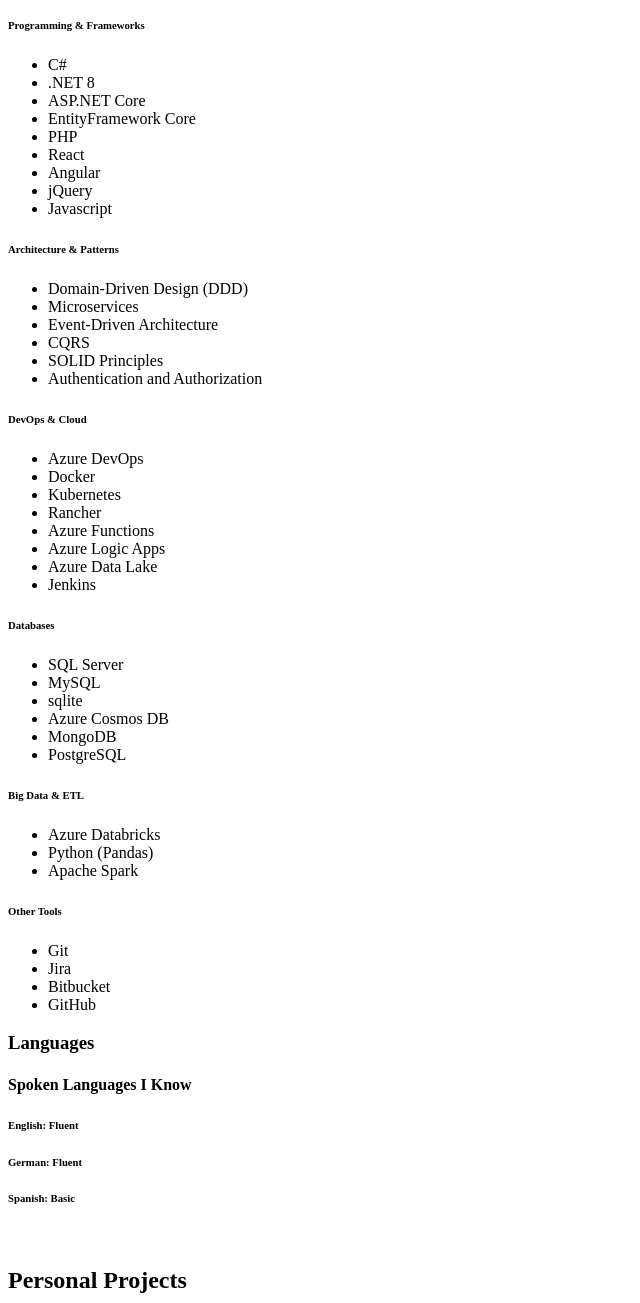
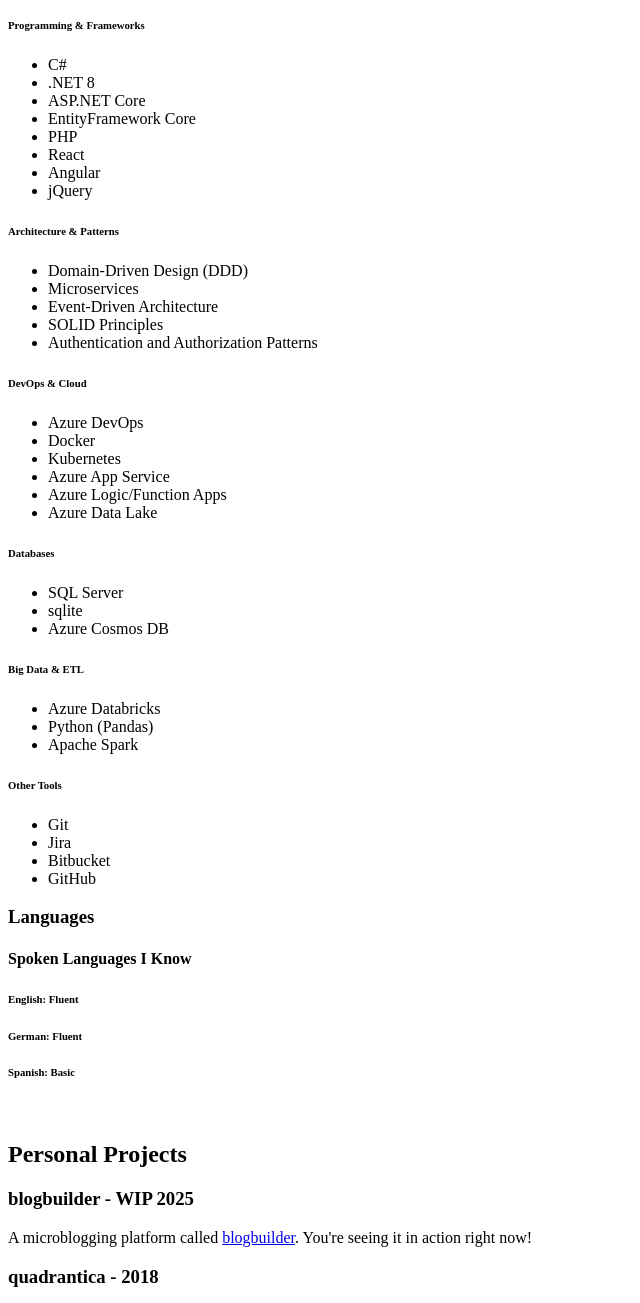
Before and after one commit to cloudsmithr/blogbuilder, a PHP site: page /about in a window 1280 px wide. Shown: the part 1365-2668 px from the top of the page, without its empty margins (0-640 px from the left). Run offline with PHP 8.4, Linux system fonts and the light colour scheme.

Commit message:
MVP COMPLETE

```diff
--- a/adminpanel/index.php
+++ b/adminpanel/index.php
@@ -29,7 +29,7 @@ include __DIR__ . '/../src/adminviews/adminheader.php';
             <tr>
                 <td><?= htmlspecialchars($post['title']) ?></td>
                 <td><?= htmlspecialchars($post['subheader']) ?></td>
-                <td><?= htmlspecialchars($post['content']) ?></td>
+                <td><?= substr(htmlspecialchars($post['content']), 0, 92) ?>...</td>
                 <td>
                     <a href="postedit.php?id=<?= $post['id'] ?>">Edit</a><br><br>
                     <a href="postdelete.php?id=<?= $post['id'] ?>" onclick="return confirm('Delete this post?')">Delete</a>
--- a/public_html/css/style.css
+++ b/public_html/css/style.css
@@ -285,6 +285,10 @@ a:hover{
     background: var(--content-header1-background);
 }
 
+.content-section small{
+    float:right;
+}
+
 .content-section h2::before{
     content: "↪";
     margin-right: 8px;
@@ -373,7 +377,7 @@ a:hover{
     margin-bottom:25px;
 }
 
-.content-section img{
+.content-section .previewimage{
     width: 100%;
     max-width: 600px;
     display: block;
--- a/public_html/index.php
+++ b/public_html/index.php
@@ -1,7 +1,4 @@
 <?php
-
-error_reporting(E_ALL);
-ini_set('display_errors', 1);
 require_once __DIR__ . '/../src/core/autoload.php'; // auto-loads classes
 
 use src\controllers\maincontroller;
@@ -30,7 +27,7 @@ switch ($uri)
     case 'blog':
         $blogcontroller->index();
         break;
-    case preg_match('/^blog\/(.+)$/', $uri, $matches):
+    case preg_match('/^blog\/(.+)$/', $uri, $matches) ? true : false:
         $blogcontroller->show($matches[1]);
         break;
     default:
--- a/src/controllers/blogcontroller.php
+++ b/src/controllers/blogcontroller.php
@@ -1,5 +1,4 @@
 <?php
-
 namespace src\controllers;
 
 use src\core\view;
@@ -11,7 +10,7 @@ class blogcontroller
 
     public function __construct()
     {
-        $this->postmodel = new Post();
+        $this->postmodel = new post();
     }
 
     public function index()
--- a/src/controllers/maincontroller.php
+++ b/src/controllers/maincontroller.php
@@ -1,5 +1,4 @@
 <?php
-
 namespace src\controllers;
 use src\core\view;
 
--- a/src/core/autoload.php
+++ b/src/core/autoload.php
@@ -1,5 +1,4 @@
 <?php
-
 spl_autoload_register(function ($class) {
     $baseDir = realpath(__DIR__ . '/../../') . '/'; // Correctly resolves absolute path
 
--- a/src/core/database.php
+++ b/src/core/database.php
@@ -1,5 +1,4 @@
 <?php
-
 namespace src\core;
 
 use SQLite3;
@@ -35,8 +34,8 @@ class database
                 previewimage TEXT,
                 content TEXT NOT NULL,
                 tags TEXT,
-                created_at INTEGER NOT NULL,
-                updated_at INTEGER NOT NULL
+                createdat INTEGER NOT NULL,
+                updatedat INTEGER NOT NULL
             )
         ");
     }
--- a/src/views/about.php
+++ b/src/views/about.php
@@ -83,9 +83,6 @@
                 <li>
                     jQuery
                 </li>
-                <li>
-                    Javascript
-                </li>
         </ul>
         <h6>Architecture & Patterns</h6>
         <ul>
@@ -99,13 +96,10 @@
                     Event-Driven Architecture
                 </li>
                 <li>
-                    CQRS
-                </li>
-                <li>
                     SOLID Principles
                 </li>
                 <li>
-                    Authentication and Authorization
+                    Authentication and Authorization Patterns
                 </li>
             </ul>
         <h6>DevOps & Cloud</h6>
@@ -120,19 +114,13 @@
                     Kubernetes
                 </li>
                 <li>
-                    Rancher
+                    Azure App Service
                 </li>
                 <li>
-                    Azure Functions
-                </li>
-                <li>
-                    Azure Logic Apps
+                    Azure Logic/Function Apps
                 </li>
                 <li>
                     Azure Data Lake
-                </li>
-                <li>
-                    Jenkins
                 </li>
             </ul>
         <h6>Databases</h6>
@@ -141,19 +129,10 @@
                     SQL Server
                 </li>
                 <li>
-                    MySQL
-                </li>
-                <li>
                     sqlite
                 </li>
                 <li>
                     Azure Cosmos DB
-                </li>
-                <li>
-                    MongoDB
-                </li>
-                <li>
-                    PostgreSQL
                 </li>
             </ul>
         <h6>Big Data & ETL</h6>
@@ -191,9 +170,8 @@
         <h6>Spanish: Basic</h6><br>
 
         <h2>Personal Projects</h2>
-        <h3>ainsBuilder - WIP 2025</h3>
-        <img src="./img/ainsbuilder.jpg" alt="ainsBuilder mockup image.">
-        <p>A site-builder called <a href="https://github.com/cloudsmithr/ainsBuilder">ainsBuilder</a>, using .NET and Angular. In active development, image currently a mockup.</p>
+        <h3>blogbuilder - WIP 2025</h3>
+        <p>A microblogging platform called <a href="https://github.com/cloudsmithr/blogbuilder">blogbuilder</a>. You're seeing it in action right now!</p>
 
         <h3>quadrantica - 2018</h3>
         <iframe width="560" height="315" src="https://www.youtube.com/embed/u4mkyNp2wb4?si=EaX7tsNGkl3P7A19" title="YouTube video player" frameborder="0" allow="accelerometer; autoplay; clipboard-write; encrypted-media; gyroscope; picture-in-picture; web-share" referrerpolicy="strict-origin-when-cross-origin" allowfullscreen></iframe>
--- a/src/views/footer.php
+++ b/src/views/footer.php
@@ -5,6 +5,6 @@
             <span style="float: right; font-style: italic;">*inspirational quote goes here*</span>
         </div>
     </footer>
-    <script src="./js/scripts.js"></script>
+    <script src="<?= $baseurl ?>/js/scripts.js"></script>
 </body>
 </html>
```
Also changed, not shown: src/models/post.php (+7 -7 lines), src/views/blog.php (+5 -3 lines), src/views/header.php (+16 -3 lines), src/views/single.php (+25 -6 lines), data/database.db, public_html/img/smartpig.png (added).
